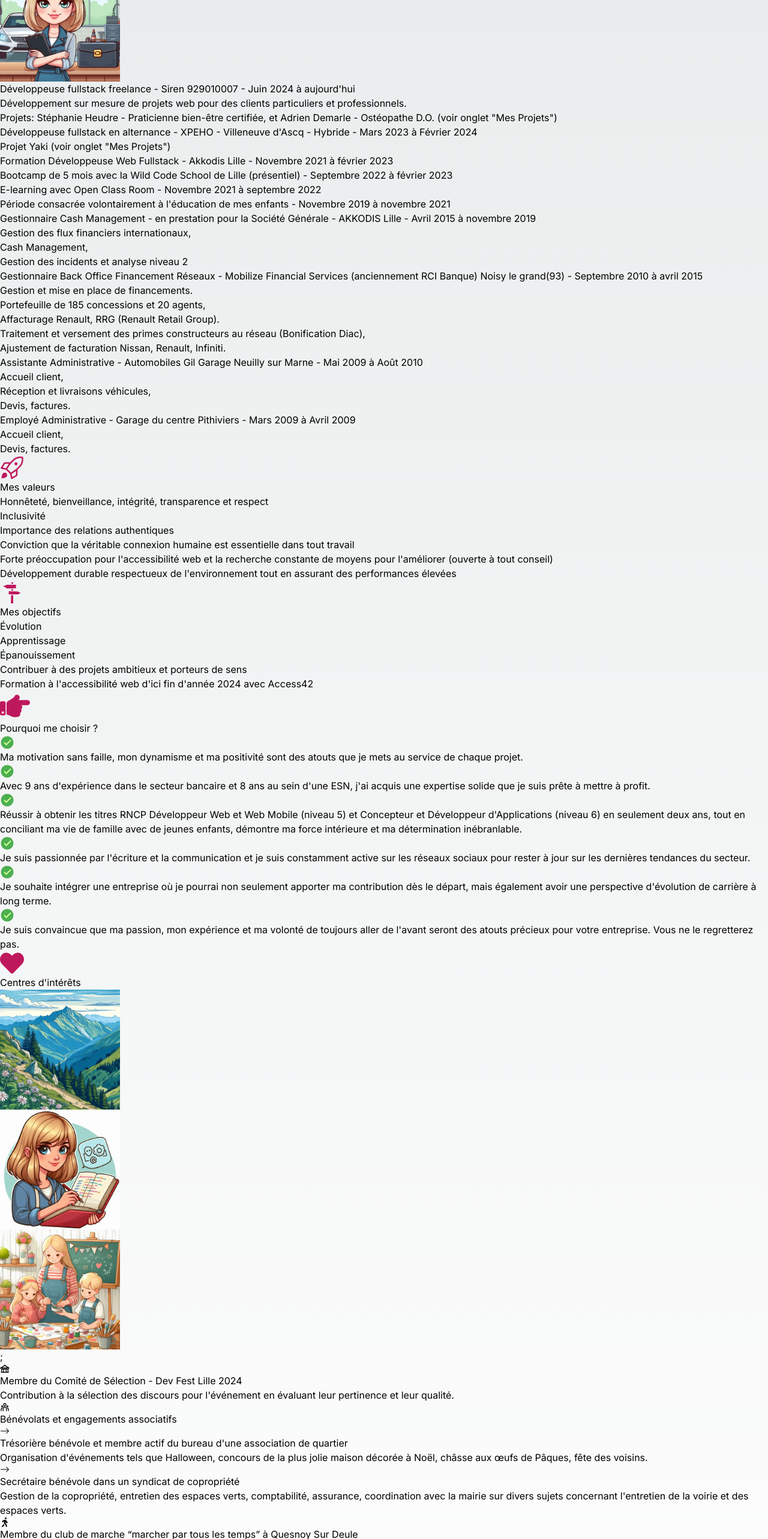
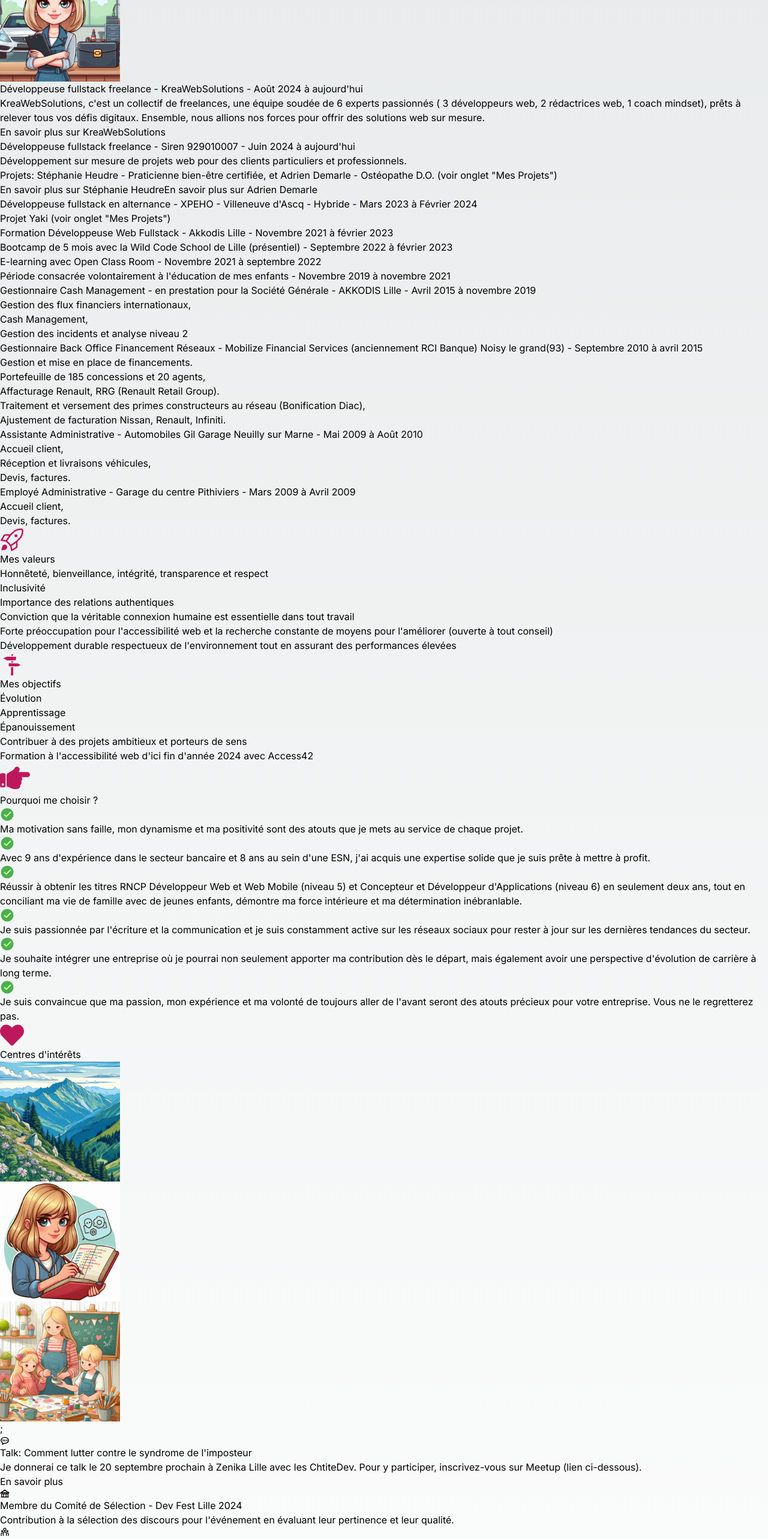
Before and after one commit to PriscilliaAmmeux/my_portfolio, a Next.js app: page /about in a window 1280 px wide. Shown: the part 2940-5506 px from the top of the page at 60% size. Built offline with nearby package versions, Linux system fonts and the light colour scheme; a web font is replaced by a local one.

Commit message:
add interest with talk, add kreawebsolutions

```diff
--- a/src/app/ui/carreer/carreer.tsx
+++ b/src/app/ui/carreer/carreer.tsx
@@ -42,6 +42,29 @@ export default function Carreer() {
             {job.tasks && (
               <ul className="list-disc ml-6">{renderTasks(job.tasks)}</ul>
             )}
+            {Array.isArray(job.link)
+              ? job.link.map((link, linkIndex) => (
+                  <a
+                    key={linkIndex}
+                    href={link}
+                    className="cursor-pointer underline hover:text-pink-700 hover:font-bold pl-6 block"
+                    target="_blank"
+                    rel="noopener noreferrer">
+                    En savoir plus sur{" "}
+                    {link.includes("massage")
+                      ? "Stéphanie Heudre"
+                      : "Adrien Demarle"}
+                  </a>
+                ))
+              : job.link && (
+                  <a
+                    href={job.link}
+                    className="cursor-pointer underline hover:text-pink-700 hover:font-bold pl-6"
+                    target="_blank"
+                    rel="noopener noreferrer">
+                    En savoir plus sur KreaWebSolutions
+                  </a>
+                )}
           </li>
         ))}
       </ul>
--- a/src/app/ui/interestSection/interestSection.tsx
+++ b/src/app/ui/interestSection/interestSection.tsx
@@ -5,12 +5,14 @@ interface InterestSectionProps {
   Icon: IconType;
   title: string;
   description: React.ReactNode;
+  link?: string;
 }
 
 export default function InterestSection({
   Icon,
   title,
   description,
+  link,
 }: InterestSectionProps) {
   return (
     <section className="mb-4 text-gray-700">
@@ -19,6 +21,15 @@ export default function InterestSection({
         <p className="font-bold ml-2">{title}</p>
       </div>
       <p>{description}</p>
+      {link && (
+        <a
+          href={link}
+          target="_blank"
+          rel="noopener noreferrer"
+          className="underline hover:text-pink-700 hover:font-bold">
+          En savoir plus
+        </a>
+      )}
     </section>
   );
 }
--- a/src/app/ui/interests/interests.tsx
+++ b/src/app/ui/interests/interests.tsx
@@ -1,7 +1,7 @@
 import { ImPencil2 } from "react-icons/im";
 import { FaWalking, FaPaintBrush } from "react-icons/fa";
 import { MdOutlineFestival } from "react-icons/md";
-import { RiTeamLine } from "react-icons/ri";
+import { RiKakaoTalkLine, RiTeamLine } from "react-icons/ri";
 import { BsArrowRight } from "react-icons/bs";
 import { FaHeart } from "react-icons/fa";
 import ImageList from "../../components/imageList/imageList";
@@ -37,6 +37,12 @@ export default function Interests() {
         <ImageList images={images} />;
       </section>
 
+      <InterestSection
+        Icon={RiKakaoTalkLine}
+        title="Talk: Comment lutter contre le syndrome de l'imposteur"
+        description="Je donnerai ce talk le 20 septembre prochain à Zenika Lille avec les ChtiteDev. Pour y participer, inscrivez-vous sur Meetup (lien ci-dessous)."
+        link="https://www.meetup.com/fr-FR/nightclazz-lille-by-zenika/events/302803688/?_xtd=gqFyqTMwNjIyNzk5OKFwo2FwaQ%253D%253D&from=ref"
+      />
       <InterestSection
         Icon={MdOutlineFestival}
         title="Membre du Comité de Sélection - Dev Fest Lille 2024"
--- a/src/data/jobs.json
+++ b/src/data/jobs.json
@@ -1,10 +1,23 @@
 [
+  {
+    "title": "Développeuse fullstack freelance - KreaWebSolutions ",
+    "date": "Août 2024 à aujourd'hui",
+    "tasks": [
+      "KreaWebSolutions, c'est un collectif de freelances, une équipe soudée de 6 experts passionnés ( 3 développeurs web, 2 rédactrices web, 1 coach mindset), prêts à relever tous vos défis digitaux. Ensemble, nous allions nos forces pour offrir des solutions web sur mesure. "
+    ],
+    "link": "https://kreawebsolutions.fr/"
+  },
+
   {
     "title": "Développeuse fullstack freelance - Siren 929010007 ",
     "date": "Juin 2024 à aujourd'hui",
     "tasks": [
       "Développement sur mesure de projets web pour des clients particuliers et professionnels.",
       "Projets: Stéphanie Heudre - Praticienne bien-être certifiée, et Adrien Demarle - Ostéopathe D.O. (voir onglet \"Mes Projets\")"
+    ],
+    "link": [
+      "https://www.massage-stephanie-heudre.fr/",
+      "https://www.adrien-demarle-osteopathe.fr/"
     ]
   },
 
```
